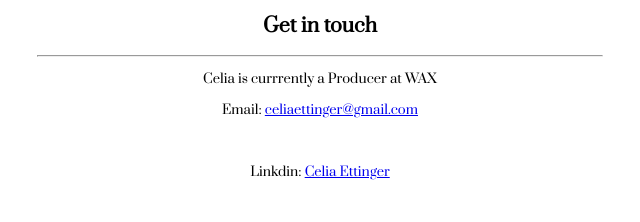
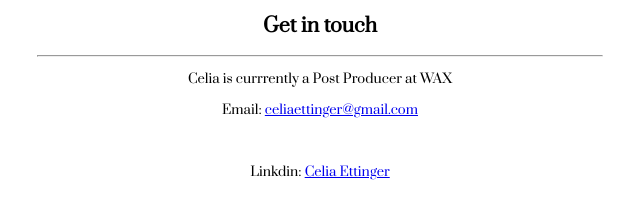
Before and after one commit to Nfratt/CeliaEttingerPortfolio, a website: page contact.html in a window 1280 px wide. Shown: the part 207-429 px from the top of the page, 320-960 px from the left. Drawn offline with nearby package versions, Linux system fonts and the light colour scheme.

Commit message:
adding post

```diff
--- a/contact.html
+++ b/contact.html
@@ -35,7 +35,7 @@
             <h1 id="tag">Get in touch</h1>
             <hr>
             <!-- 1 sentence blerb here -->
-            <p>Celia is currrently a Producer at WAX</p>
+            <p>Celia is currrently a Post Producer at WAX</p>
             <p> Email:
                 <a href="mailto:
                 celiaettinger@gmail.com?=subject$cc=cc@gmail.com">
```
